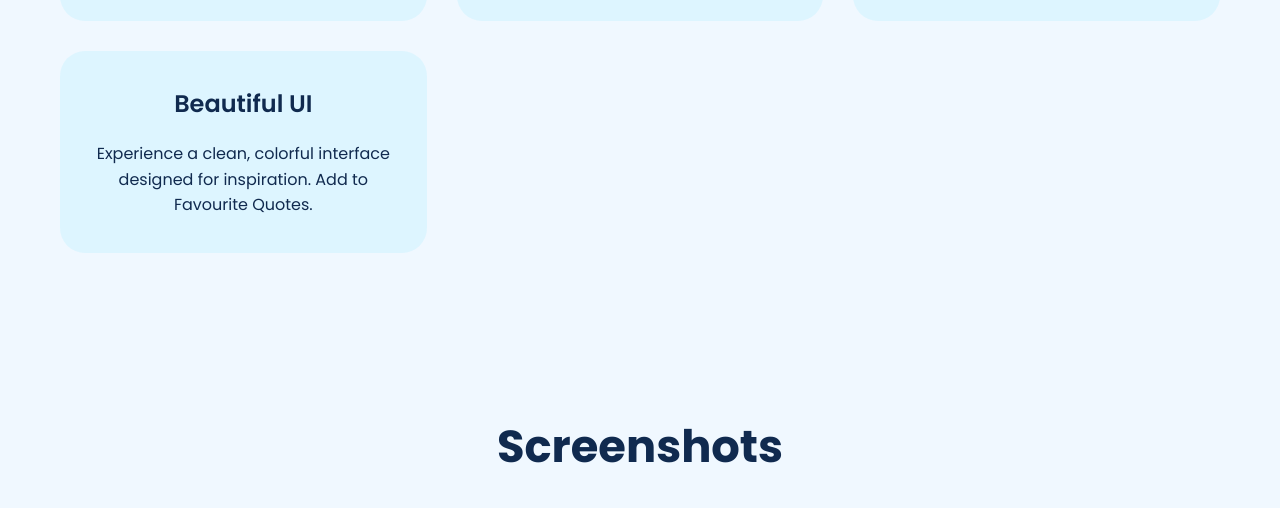
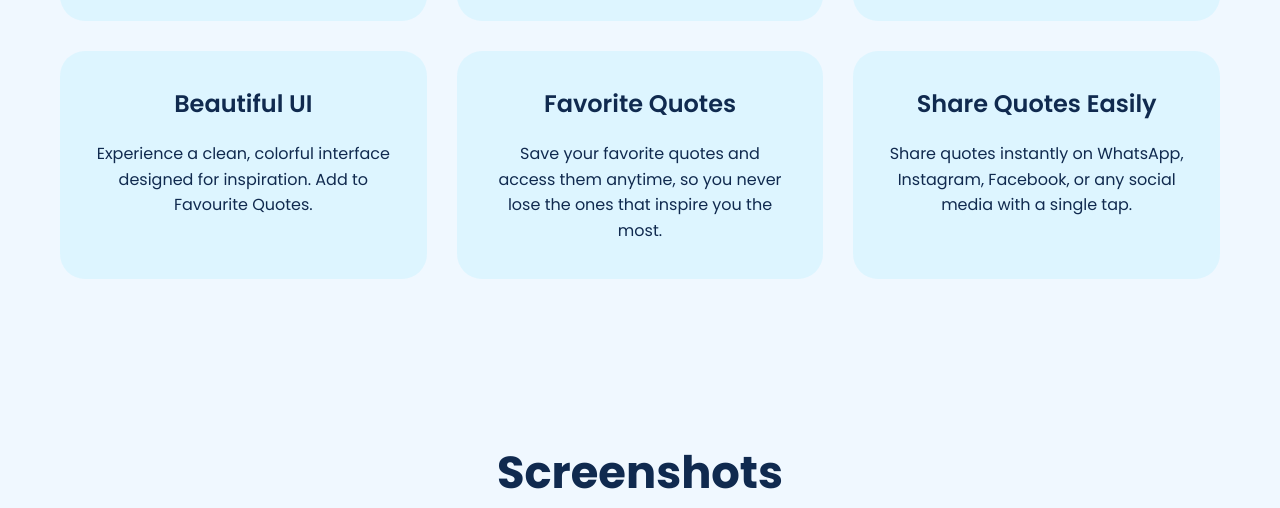
Before and after one commit to ayseCS11/aysecs11.github.io, a plain HTML site: page index.html in a window 1280 px wide. Shown: the part 914-1422 px from the top of the page. Drawn offline with Linux system fonts and the light colour scheme.

Commit message:
Add features for favorite quotes and sharing options

```diff
--- a/index.html
+++ b/index.html
@@ -128,6 +128,14 @@
         <h3>Beautiful UI</h3>
         <p>Experience a clean, colorful interface designed for inspiration. Add to Favourite Quotes.</p>
       </div>
+      <div class="feature fade-in">
+      <h3>Favorite Quotes</h3>
+      <p>Save your favorite quotes and access them anytime, so you never lose the ones that inspire you the most.</p>
+    </div>
+    <div class="feature fade-in">
+      <h3>Share Quotes Easily</h3>
+      <p>Share quotes instantly on WhatsApp, Instagram, Facebook, or any social media with a single tap.</p>
+    </div>
     </div>
   </section>
 
```
